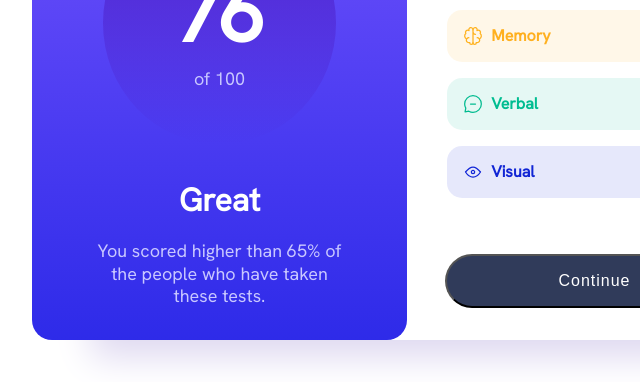
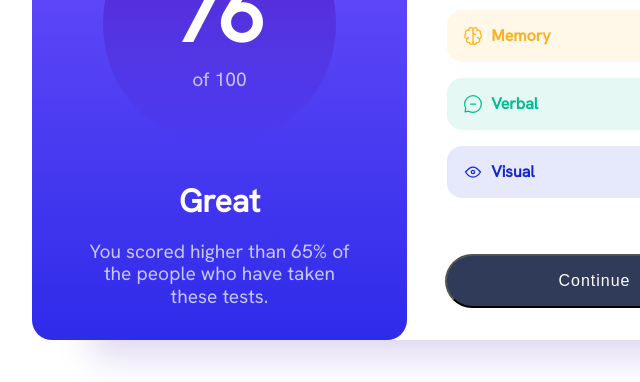
Before and after one commit to Mediteran2910/RESULTS-SUMMARY-COMPONENT-HTML-CSS-FLEX-BOX, a plain HTML site: page index.html in a window 1280 px wide. Shown: the part 331-713 px from the top of the page, 233-873 px from the left. Drawn offline with Linux system fonts and the light colour scheme.

Commit message:
Update results.css

```diff
--- a/results.css
+++ b/results.css
@@ -182,7 +182,7 @@ body {
 .circle p {
     text-align: center;
     color: hsl(241, 100%, 89%);
-    font-size: 18px;
+    font-size: 1.2rem;
 
 
 }
@@ -222,7 +222,7 @@ h3 {
     line-height: 1.4rem;
     padding: 0.5rem 3rem 1.5rem 3rem;
     color: hsl(241, 100%, 89%);
-    font-size: 18px;
+    font-size: 1.2rem;
     margin: 0.5rem;
 }
 
```
